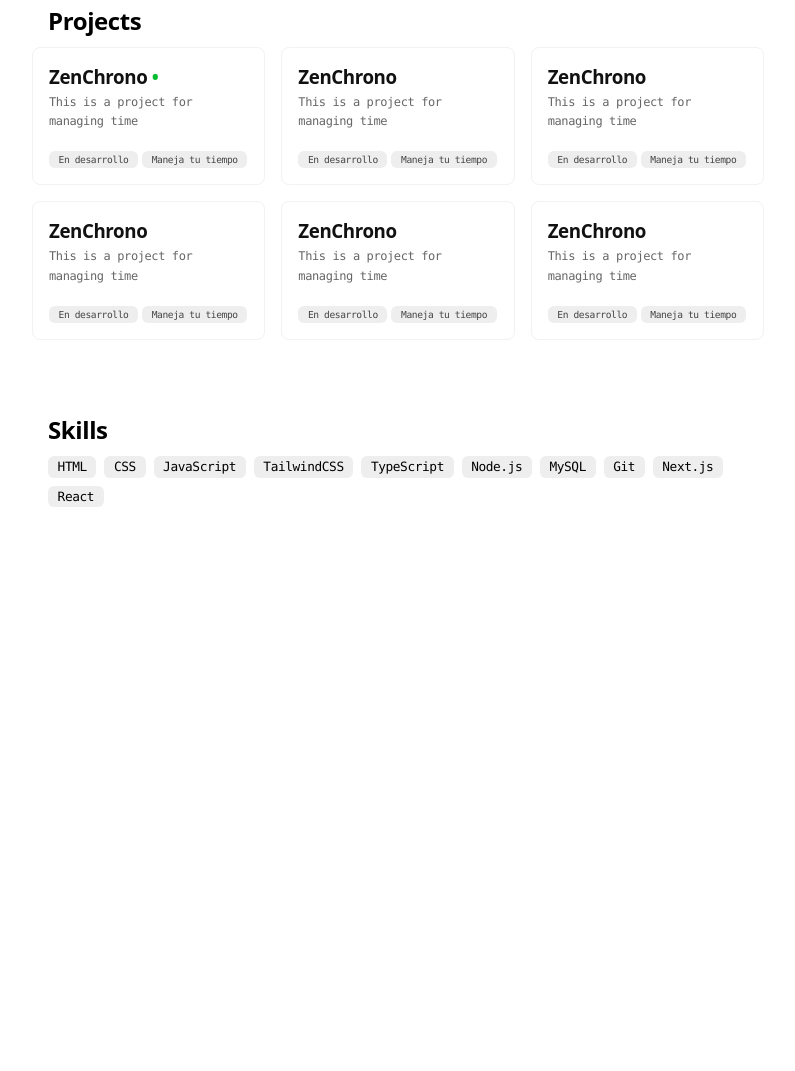
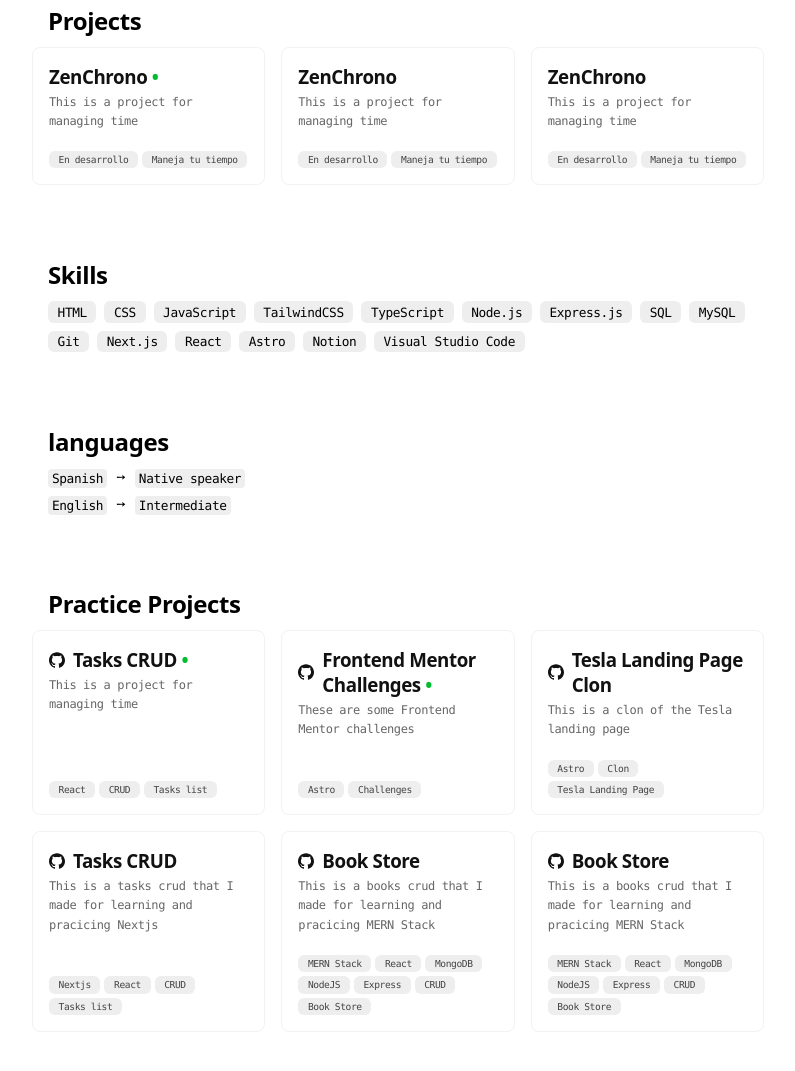
Before and after one commit to Juancho7/juancho7-minimalist-portfolio, an Astro site: page / in a window 1280 px wide. Shown: the part 439-1510 px from the top of the page, without its empty margins (242-1037 px from the left). Before the commit the page ends 1082 px from the top, so only its background shows below. Built offline with nearby package versions, Linux system fonts and the light colour scheme; Astro itself is replaced by a stand-in of ours.

Commit message:
languajes and pracice projects sections were added

```diff
--- a/cv.json
+++ b/cv.json
@@ -96,22 +96,22 @@
     {
       "name": "HTML",
       "keywords": [
-        "Desarrollo Web",
+        "Web Development",
         "Frontend"
       ]
     },
     {
       "name": "CSS",
       "keywords": [
-        "Desarrollo Web",
+        "Web Development",
         "Frontend",
-        "Diseño Responsive"
+        "Responsive Design"
       ]
     },
     {
       "name": "JavaScript",
       "keywords": [
-        "Desarrollo Web",
+        "Web Development",
         "Frontend",
         "Backend",
         "Fullstack"
@@ -120,16 +120,16 @@
     {
       "name": "TailwindCSS",
       "keywords": [
-        "Desarrollo Web",
+        "Web Development",
         "Frontend",
         "CSS Framework",
-        "Diseño Responsive"
+        "Responsive Design"
       ]
     },
     {
       "name": "TypeScript",
       "keywords": [
-        "Desarrollo Web",
+        "Web Development",
         "Frontend",
         "Backend",
         "JavaScript Superset"
@@ -138,34 +138,50 @@
     {
       "name": "Node.js",
       "keywords": [
-        "Desarrollo Web",
+        "Web Development",
         "Backend",
         "JavaScript",
-        "Servidor"
+        "Server"
+      ]
+    },
+    {
+      "name": "Express.js",
+      "keywords": [
+        "Web Development",
+        "Backend",
+        "JavaScript",
+        "Server"
+      ]
+    },
+    {
+      "name": "SQL",
+      "keywords": [
+        "Databases",
+        "SQL",
+        "Backend"
       ]
     },
     {
       "name": "MySQL",
       "keywords": [
-        "Bases de Datos",
+        "Databases",
         "SQL",
-        "Almacenamiento de Datos",
         "Backend"
       ]
     },
     {
       "name": "Git",
       "keywords": [
-        "Control de Versiones",
-        "Colaboración",
-        "Código Fuente",
+        "Version Control",
+        "Colaboration",
+        "Source Code",
         "Git"
       ]
     },
     {
       "name": "Next.js",
       "keywords": [
-        "Desarrollo Web",
+        "Web Development",
         "Frontend",
         "React Framework",
         "SSR",
@@ -175,10 +191,36 @@
     {
       "name": "React",
       "keywords": [
-        "Desarrollo Web",
+        "Web Development",
         "Frontend",
         "JavaScript Library",
         "UI"
+      ]
+    },
+    {
+      "name": "Astro",
+      "keywords": [
+        "Web Development",
+        "Frontend",
+        "SSR",
+        "JavaScript Framework",
+        "UI"
+      ]
+    },
+    {
+      "name": "Notion",
+      "keywords": [
+        "Web Development",
+        "Frontend",
+        "SSR",
+        "JavaScript Framework",
+        "UI"
+      ]
+    },
+    {
+      "name": "Visual Studio Code",
+      "keywords": [
+        "Code Editor"
       ]
     }
   ],
@@ -237,36 +279,88 @@
         "Maneja tu tiempo"
       ],
       "url": "https://zenchrono.netlify.app/"
+    }
+  ],
+  "practiceProjects": [
+    {
+      "name": "Tasks CRUD",
+      "isActive": true,
+      "description": "This is a project for managing time",
+      "highlights": [
+        "React",
+        "CRUD",
+        "Tasks list"
+      ],
+      "url": "https://tasks-list-react-tl.netlify.app/",
+      "repositoryUrl": "https://github.com/Juancho7/tasks-crud-react"
     },
     {
-      "name": "ZenChrono",
-      "isActive": false,
-      "description": "This is a project for managing time",
+      "name": "Frontend Mentor Challenges",
+      "isActive": true,
+      "description": "These are some Frontend Mentor challenges",
       "highlights": [
-        "En desarrollo",
-        "Maneja tu tiempo"
+        "Astro",
+        "Challenges"
       ],
-      "url": "https://zenchrono.netlify.app/"
+      "url": "https://frontend-mentor-challenges-astro.netlify.app/",
+      "repositoryUrl": "https://github.com/Juancho7/frontend-mentor-challenges-astro"
     },
     {
-      "name": "ZenChrono",
+      "name": "Tesla Landing Page Clon",
       "isActive": false,
-      "description": "This is a project for managing time",
+      "description": "This is a clon of the Tesla landing page",
       "highlights": [
-        "En desarrollo",
-        "Maneja tu tiempo"
+        "Astro",
+        "Clon",
+        "Tesla Landing Page"
       ],
-      "url": "https://zenchrono.netlify.app/"
+      "url": "https://github.com/Juancho7/tesla-landing-page-clon",
+      "repositoryUrl": "https://github.com/Juancho7/tesla-landing-page-clon"
     },
     {
-      "name": "ZenChrono",
+      "name": "Tasks CRUD",
       "isActive": false,
-      "description": "This is a project for managing time",
+      "description": "This is a tasks crud that I made for learning and pracicing Nextjs",
       "highlights": [
-        "En desarrollo",
-        "Maneja tu tiempo"
+        "Nextjs",
+        "React",
+        "CRUD",
+        "Tasks list"
       ],
-      "url": "https://zenchrono.netlify.app/"
+      "url": "https://github.com/Juancho7/crud-nextjs-mongodb",
+      "repositoryUrl": "https://github.com/Juancho7/crud-nextjs-mongodb"
+    },
+    {
+      "name": "Book Store",
+      "isActive": false,
+      "description": "This is a books crud that I made for learning and pracicing MERN Stack",
+      "highlights": [
+        "MERN Stack",
+        "React",
+        "MongoDB",
+        "NodeJS",
+        "Express",
+        "CRUD",
+        "Book Store"
+      ],
+      "url": "https://github.com/Juancho7/book-store-mern",
+      "repositoryUrl": "https://github.com/Juancho7/book-store-mern"
+    },
+    {
+      "name": "Book Store",
+      "isActive": false,
+      "description": "This is a books crud that I made for learning and pracicing MERN Stack",
+      "highlights": [
+        "MERN Stack",
+        "React",
+        "MongoDB",
+        "NodeJS",
+        "Express",
+        "CRUD",
+        "Book Store"
+      ],
+      "url": "https://github.com/Juancho7/book-store-mern",
+      "repositoryUrl": "https://github.com/Juancho7/book-store-mern"
     }
   ]
 }
--- /dev/null
+++ b/src/components/sections/Languajes.astro
@@ -0,0 +1,34 @@
+---
+import Section from "@/components/Section.astro";
+
+import { languages } from "@cv";
+---
+
+<Section title="languages">
+  <ul>
+    {
+      languages.map(({ language, fluency }) => (
+        <li>
+          <span>{language}</span>
+          &#10137;
+          <span>{fluency}</span>
+        </li>
+      ))
+    }
+  </ul>
+</Section>
+
+<style>
+  ul {
+    display: flex;
+    flex-direction: column;
+    gap: 8px;
+  }
+
+  li span {
+    padding: 2px 4px;
+    font-size: 0.8rem;
+    background-color: #eee;
+    border-radius: 4px;
+  }
+</style>
--- /dev/null
+++ b/src/components/sections/PracticeProjects.astro
@@ -0,0 +1,129 @@
+---
+import Section from "@/components/Section.astro";
+import GitHub from "@/icons/GitHub.astro";
+
+import { practiceProjects } from "@cv";
+---
+
+<div class="no-print">
+  <Section title="Practice Projects">
+    <ul>
+      {
+        practiceProjects.map(
+          ({ url, description, highlights, name, isActive, repositoryUrl }) => (
+            <li>
+              <article>
+                <header>
+                  <div class="container">
+                    <a href={repositoryUrl} target="_blank">
+                      <GitHub />
+                    </a>
+                    <h3>
+                      <a
+                        href={url}
+                        title={`Ver el proyecto ${name}`}
+                        target="_blank"
+                      >
+                        {name}
+                      </a>
+                      {isActive && <span>&bull;</span>}
+                    </h3>
+                  </div>
+                  <p>{description}</p>
+                </header>
+                <footer>
+                  {highlights.map((highlight) => (
+                    <span>{highlight}</span>
+                  ))}
+                </footer>
+              </article>
+            </li>
+          ),
+        )
+      }
+    </ul>
+  </Section>
+</div>
+
+<style>
+  .container {
+    display: flex;
+    align-items: center;
+    gap: 8px;
+  }
+
+  ul {
+    margin-inline: -16px;
+    display: grid;
+    grid-template-columns: repeat(auto-fit, minmax(200px, 1fr));
+    gap: 1rem;
+  }
+
+  article {
+    height: 100%;
+    padding: 16px;
+    border: 1px solid #f2f2f2;
+    display: flex;
+    flex-direction: column;
+    gap: 16px;
+    border-radius: 8px;
+  }
+
+  article header {
+    flex: 1;
+  }
+
+  article h3 {
+    margin-bottom: 4px;
+  }
+
+  article a {
+    color: #111;
+  }
+
+  article a:hover {
+    text-decoration: underline;
+  }
+
+  article p {
+    margin-bottom: 4px;
+    font-size: 0.75rem;
+    line-height: 1.2rem;
+  }
+
+  article h3 span {
+    color: rgb(0, 188, 47);
+  }
+
+  footer {
+    display: flex;
+    flex-wrap: wrap;
+    gap: 4px;
+    font-size: 0.6rem;
+  }
+
+  footer span {
+    padding: 0.2rem 0.6rem;
+    font-size: 0.6rem;
+    font-weight: 500;
+    color: #444;
+    background-color: #eee;
+    border-radius: 6px;
+  }
+
+  .github-code-link {
+    margin-left: 5px;
+  }
+
+  @media (width <= 700px) {
+    ul {
+      margin-inline: 0px;
+    }
+
+    article {
+      padding: 0 0 16px 0;
+      border: none;
+      box-shadow: 0 1px 1px #f2f2f2;
+    }
+  }
+</style>
--- a/src/pages/index.astro
+++ b/src/pages/index.astro
@@ -5,6 +5,8 @@ import About from "@/components/sections/About.astro";
 import Education from "@/components/sections/Education.astro";
 import Projects from "@/components/sections/Projects.astro";
 import Skills from "@/components/sections/Skills.astro";
+import Languajes from "@/components/sections/Languajes.astro";
+import PracticeProjects from "@/components/sections/PracticeProjects.astro";
 import KeyboardManager from "@/components/KeyboardManager.astro";
 
 import { basics } from "@cv";
@@ -18,6 +20,8 @@ const { name, label } = basics;
 		<Education />
 		<Projects />
 		<Skills />
+		<Languajes />
+		<PracticeProjects />
 	</main>
 
 	<KeyboardManager />
```
Also changed, not shown: README.md.
